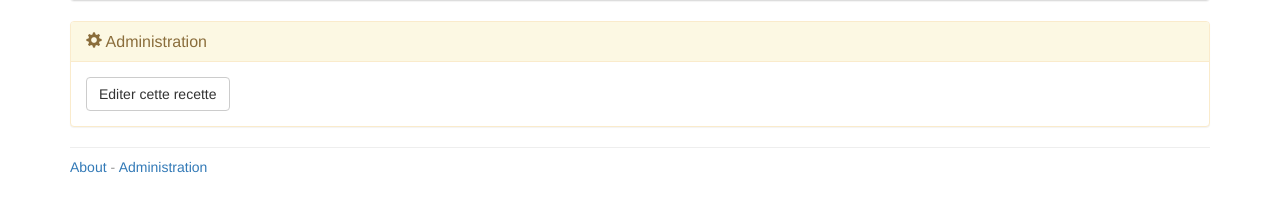
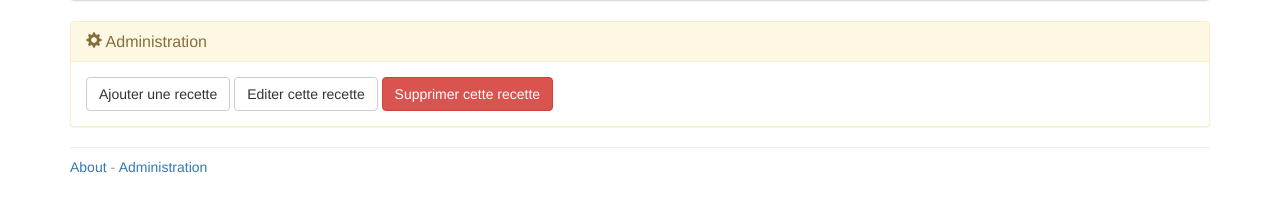
Before and after one commit to vegaelle/atable, a Django app: template atable/recipes/templates/recipes/recipe_detail.html in a window 1280 px wide. Shown: the part 603-820 px from the top of the page. Run offline with Django 3.2, Linux system fonts and the light colour scheme; the template is opened without the code that fills it, so the values that code supplies are empty; the visitor is signed in with stand-in values (Sample User, id 1); parts of the project's set-up code (start-up, migrations or seed data) failed here and were passed over; some libraries are stand-ins or nearby versions.

Commit message:
Resolve admin urls in templates.

```diff
--- a/atable/recipes/templates/recipes/ingredient_detail.html
+++ b/atable/recipes/templates/recipes/ingredient_detail.html
@@ -31,7 +31,9 @@
         <h2 class="panel-title"><span class="glyphicon glyphicon-cog"></span> Administration</h2>
     </div>
     <div class="panel-body">
-        <a href="{{ ingredient.get_admin_url }}" class="btn btn-default">Editer cet ingrédient</a>
+        <a href="{% url 'admin:recipes_ingredient_add' %}" class="btn btn-default">Ajouter un ingrédient</a>
+        <a href="{% url 'admin:recipes_ingredient_change' ingredient.id %}" class="btn btn-default">Editer cet ingrédient</a>
+        <a href="{% url 'admin:recipes_ingredient_delete' ingredient.id %}" class="btn btn-danger">Supprimer cet ingrédient</a>
     </div>
 </div>
 {% endif %}
--- a/atable/recipes/templates/recipes/recipe_detail.html
+++ b/atable/recipes/templates/recipes/recipe_detail.html
@@ -125,7 +125,9 @@
         <h2 class="panel-title"><span class="glyphicon glyphicon-cog"></span> Administration</h2>
     </div>
     <div class="panel-body">
-        <a href="{{ recipe.get_admin_url }}" class="btn btn-default">Editer cette recette</a>
+        <a href="{% url 'admin:recipes_recipe_add' %}" class="btn btn-default">Ajouter une recette</a>
+        <a href="{% url 'admin:recipes_recipe_change' recipe.id %}" class="btn btn-default">Editer cette recette</a>
+        <a href="{% url 'admin:recipes_recipe_delete' recipe.id %}" class="btn btn-danger">Supprimer cette recette</a>
     </div>
 </div>
 {% endif %}
```
